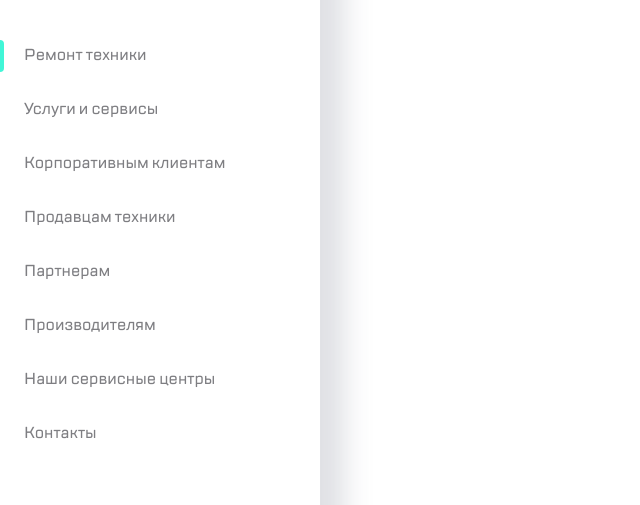
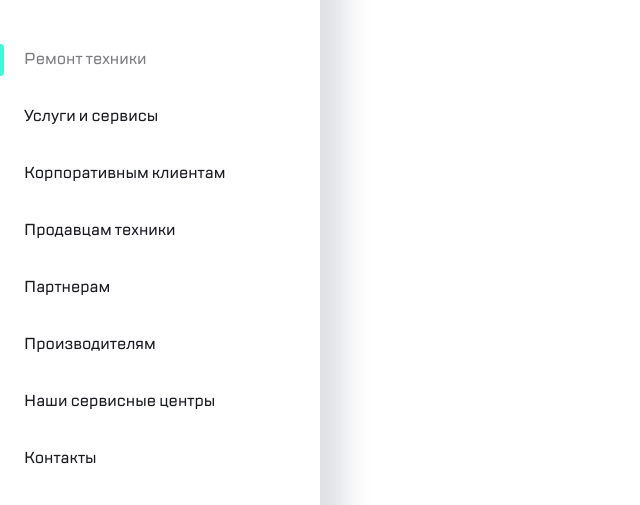
Before and after one commit to it-Lilya/-advanced_styling4.1, a plain HTML site: page index.html in a window 1280 px wide. Shown: the part 72-577 px from the top of the page, without its empty margins (0-640 px from the left). Drawn offline with Linux system fonts and the light colour scheme.

Commit message:
правки

```diff
--- a/index.html
+++ b/index.html
@@ -18,15 +18,15 @@
     </header>
     <main class="basic">
         <nav class="basic__navigation">
-            <ul>
-                <li><a href="#">Ремонт техники</a></li>
-                <li><a href="#">Услуги и сервисы</a></li>
-                <li><a href="#">Корпоративным клиентам</a></li>
-                <li><a href="#">Продавцам техники</a></li>
-                <li><a href="#">Партнерам</a></li>
-                <li><a href="#">Производителям</a></li>
-                <li><a href="#">Наши сервисные центры</a></li>
-                <li><a href="#">Контакты</a></li>
+            <ul class="basic__navigation__container container-services">
+                <li class="container-services__element element-active"><a href="#">Ремонт техники</a></li>
+                <li class="container-services__element"><a href="#">Услуги и сервисы</a></li>
+                <li class="container-services__element"><a href="#">Корпоративным клиентам</a></li>
+                <li class="container-services__element"><a href="#">Продавцам техники</a></li>
+                <li class="container-services__element"><a href="#">Партнерам</a></li>
+                <li class="container-services__element"><a href="#">Производителям</a></li>
+                <li class="container-services__element"><a href="#">Наши сервисные центры</a></li>
+                <li class="container-services__element"><a href="#">Контакты</a></li>
             </ul>
         </nav>
     </main>
--- a/style/style.css
+++ b/style/style.css
@@ -29,8 +29,6 @@ body {
   width: 320px;
   height: 100vh;
   box-shadow: 20px 10px 25px 5px #dadce0d9;
-  padding-left: 24px;
-  padding-right: 24px;
   padding-top: 18.3px;
   padding-bottom: 32px;
   display: flex;
@@ -39,6 +37,8 @@ body {
 .header {
   display: flex;
   align-items: center;
+  padding-left: 24px;
+  padding-right: 24px;
 }
 .button {
   border: none;
@@ -64,7 +64,7 @@ body {
 }
 .basic {
   min-height: 42.5%;
-  padding-top: 2.9em;
+  padding-top: 47px;
 }
 .basic__navigation {
   height: 100%;
@@ -73,21 +73,27 @@ body {
   height: 100%;
   display: flex;
   flex-direction: column;
-  gap: 32px;
+  gap: 27px;
   overflow-y: auto;
+  position: relative;
+  content: '';
 }
-.basic__navigation > ul> li {
+.basic__navigation > ul > li {
   list-style: none;
+  padding-left: 24px;
+  padding-right: 24px;
 }
 .basic__navigation > ul > li > a {
   text-decoration: none;
   color: #1B1C21;
+  display: block;
+  padding-top: 4px;
+  padding-bottom: 4px;
 }
-
-.basic__navigation > ul > li > a:first-child {
+.basic__navigation > ul > .element-active > a {
   color: #7E7E82;
 }
-.basic__navigation > ul > li:first-child:before {
+.element-active:before {
   content: '';
   position: absolute;
   border-top-right-radius: 100px;
@@ -96,7 +102,8 @@ body {
   height: 32px;
   background-color: #41F6D7;
   left: 0;
-  margin-top: -4px;
+  /* top: -4px; */
+  /* z-index: 10; */
 }
 .footer {
   height: 188px;
@@ -104,6 +111,8 @@ body {
   flex-direction: column;
   gap: 40px;
   margin-top: auto;
+  padding-left: 24px;
+  padding-right: 24px;
 }
 .footer__container {
   display: flex;
```
